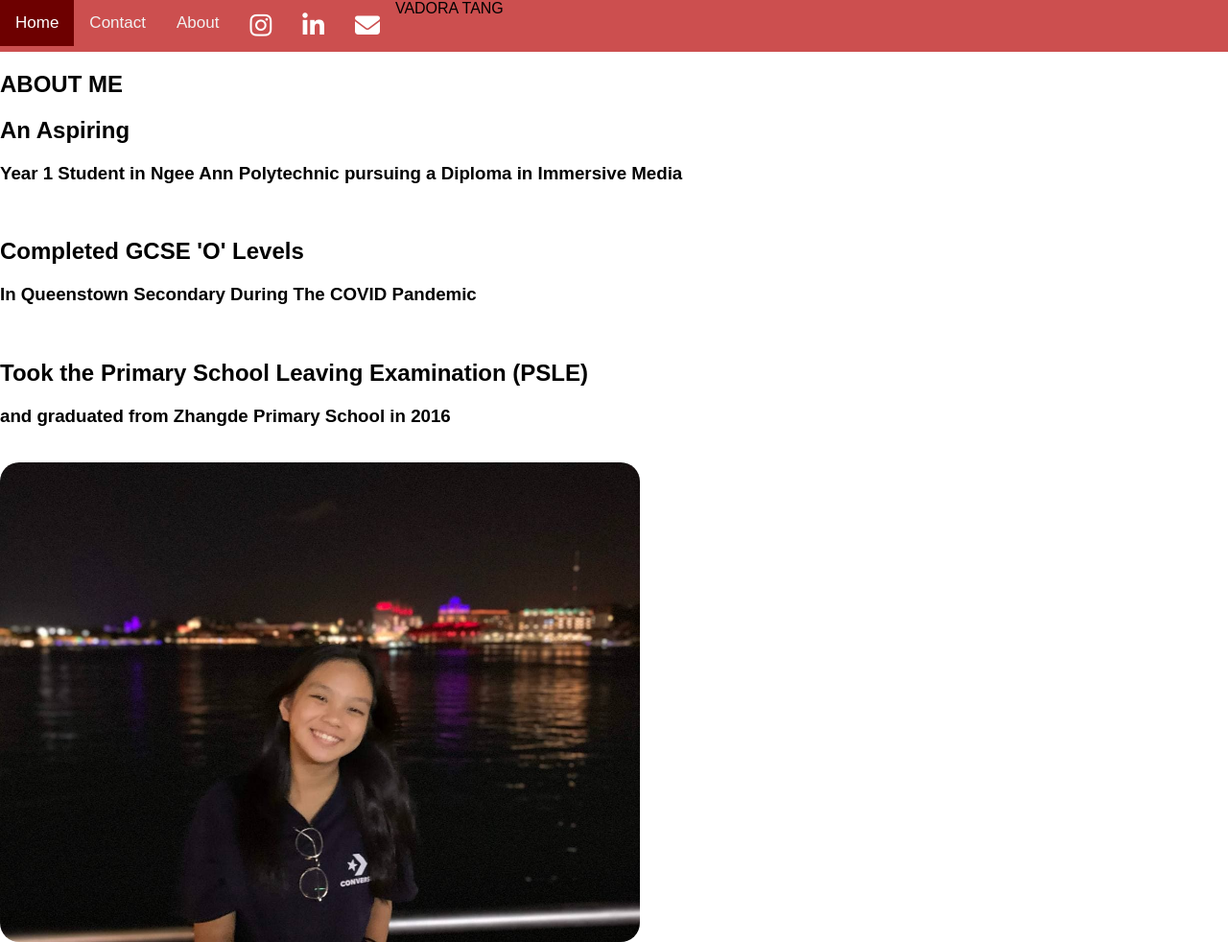
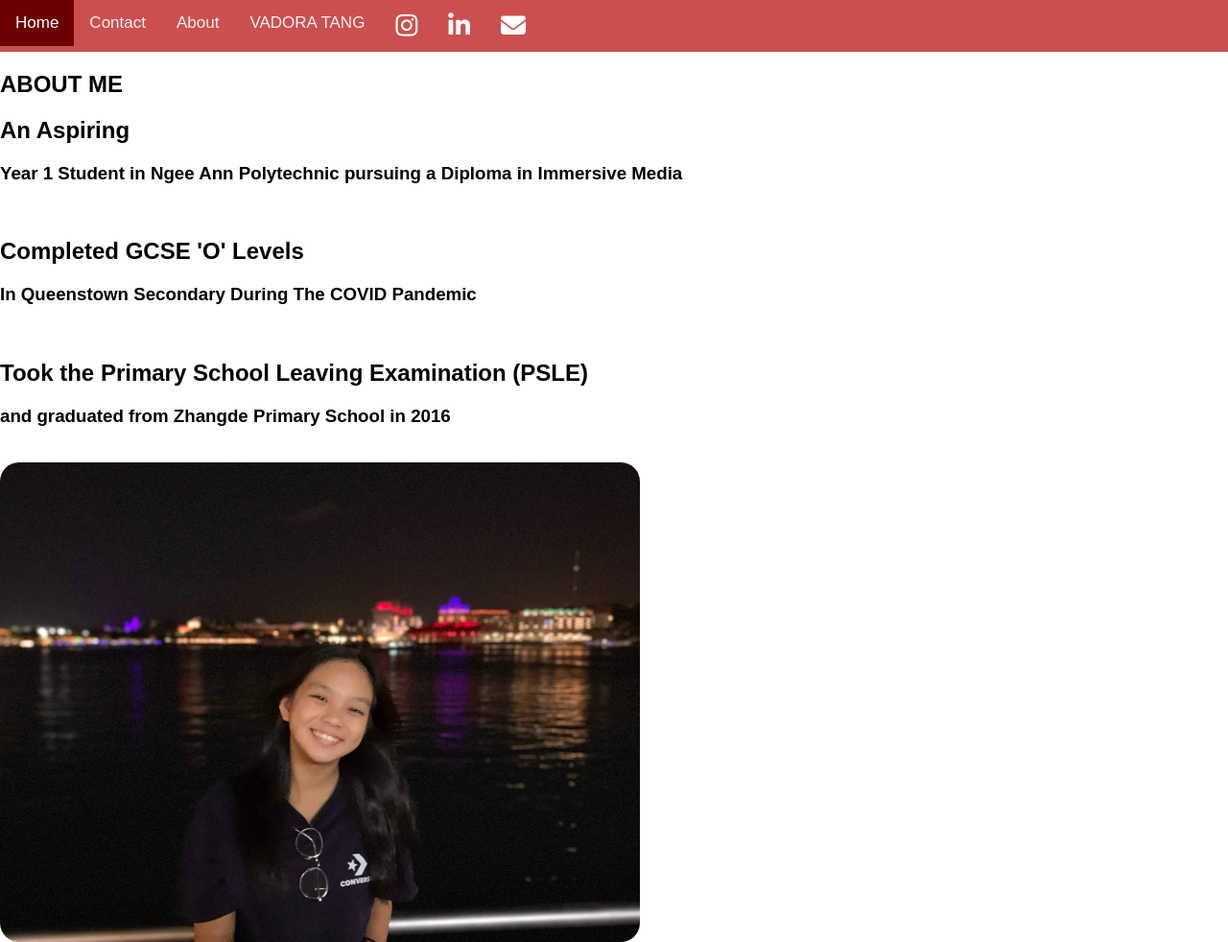
Before and after one commit to vadora2/assignment1, a plain HTML site: page homepage.html in a window 1280 px wide. Shown: the whole page at 96% size. Drawn offline with Linux system fonts and the light colour scheme; files whose address does not match are found by name.

Commit message:
nav bar done

```diff
--- a/homepage.html
+++ b/homepage.html
@@ -118,7 +118,7 @@
             <a href="homepage.html" class="active">Home</a>
             <a href="contactpage.html">Contact</a>
             <a href="#about">About</a>
-            <span> VADORA TANG </span>
+            <a href="" id="sign">VADORA TANG</a>
             <a href="https://www.instagram.com/okvadora/"><i class="fab fa-instagram" style="font-size: 26px; color: #ffffff;"></i></a>
             <a href="https://www.linkedin.com/in/vadora-tang-567722211/"><i class="fab fa-linkedin" style="font-size: 26px; color: #ffffff;"></i></a>
             <a href="mailto:vadoratangw@gmail.com"> <i class="fas fa-envelope" style="font-size: 26px; color: #ffffff;"></i></a>
```
